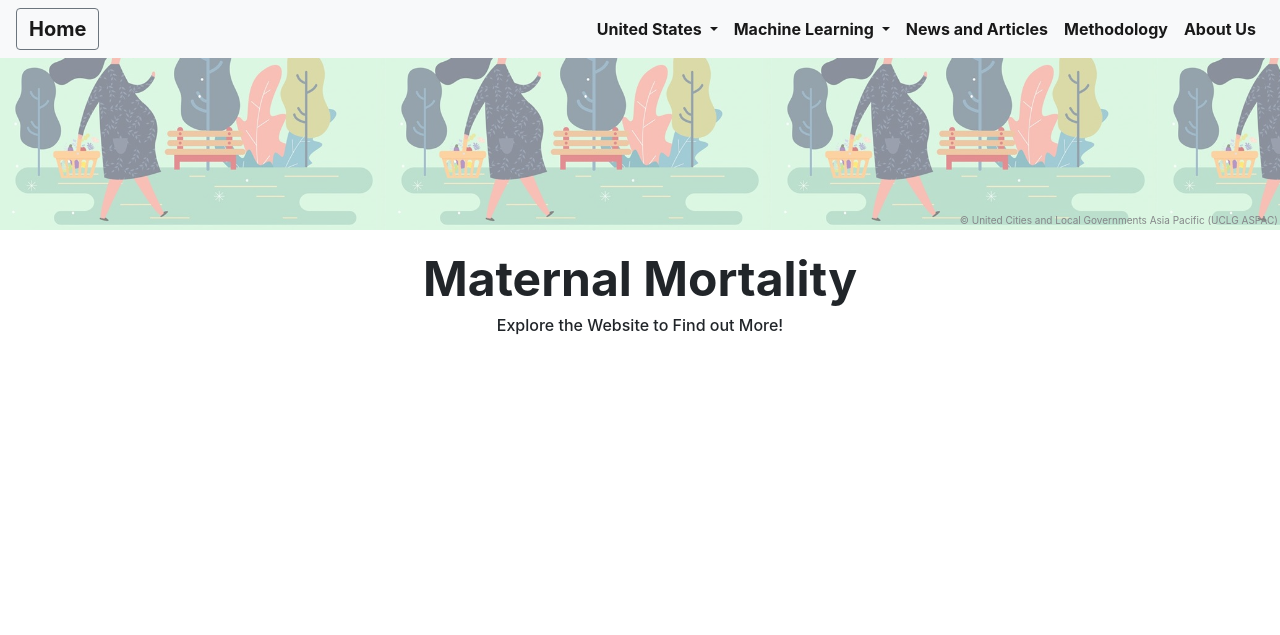
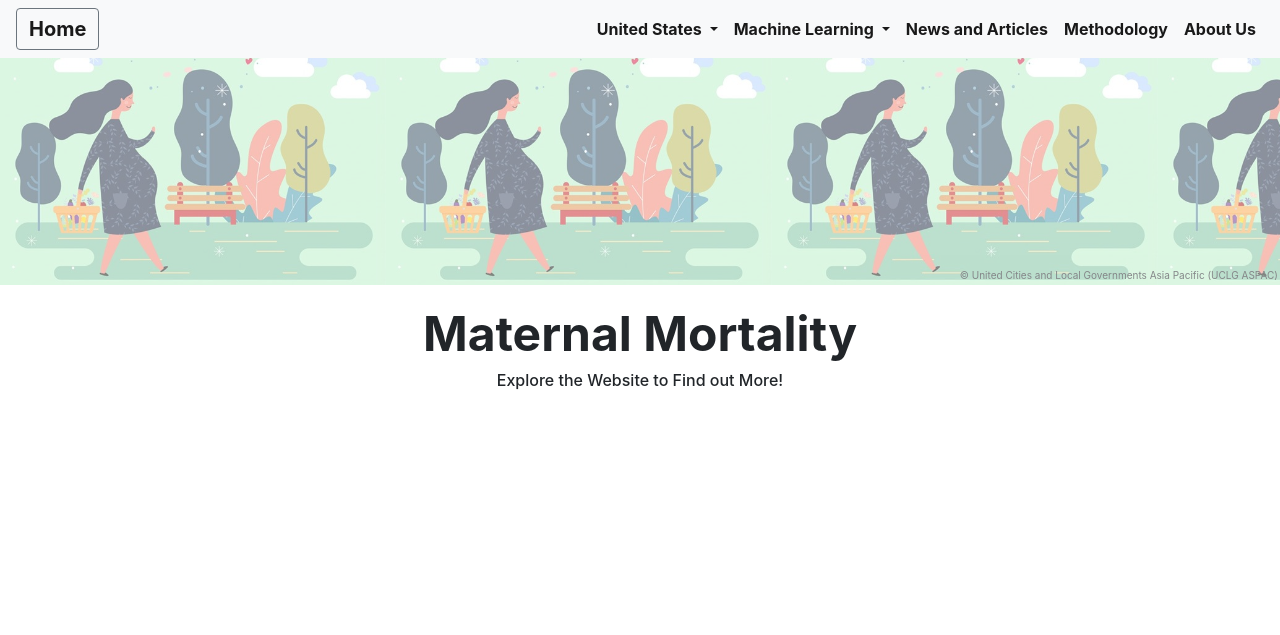
Before and after one commit to abpuccini/maternal-mortality-project, a Flask app: page / in a window 1280 px wide. Shown: the top 635 px of the page. Run offline with Flask 2, Linux system fonts and the light colour scheme; data comes from the database, SQL or seed files in the repository; some libraries are stand-ins or nearby versions; some web fonts are replaced.

Commit message:
Update style.css

```diff
--- a/static/css/style.css
+++ b/static/css/style.css
@@ -11,7 +11,7 @@
 }
 
 /* Header Section*/
-#header {
+#top-header {
     margin-top: 55px;
 }
 
```
